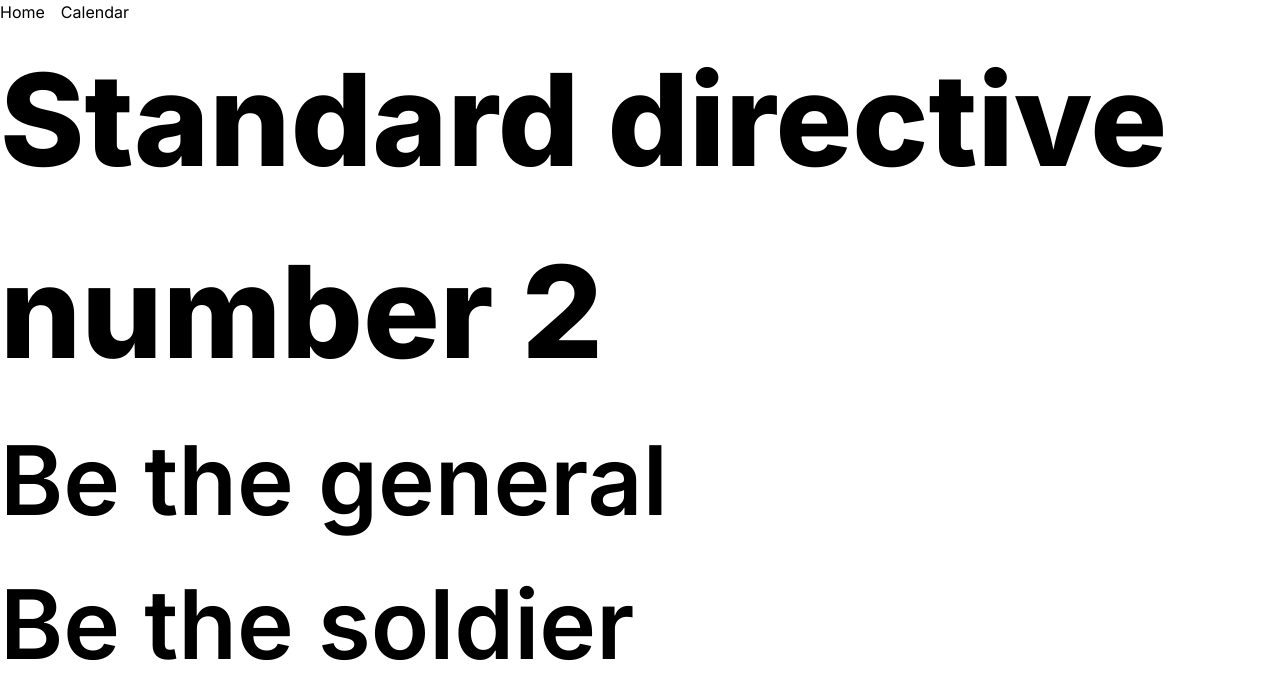
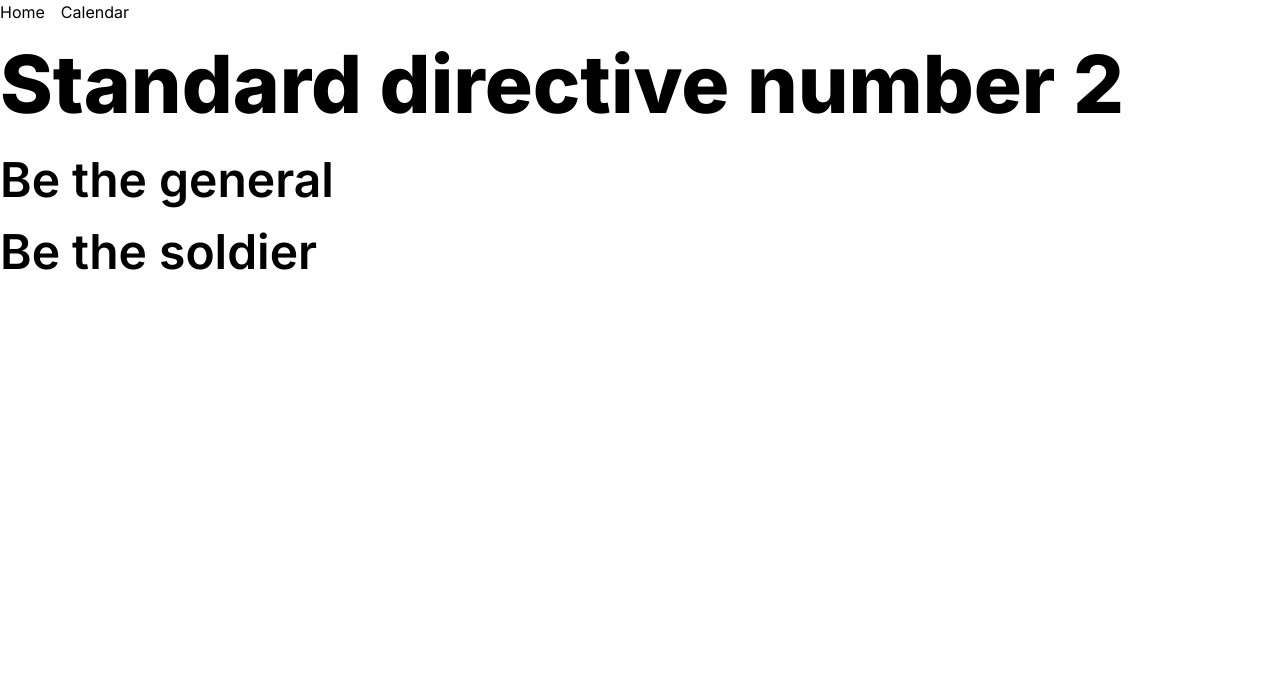
Before and after one commit to aitor-i/standard-directive-n2-web, a Next.js app: page / in a window 1280 px wide. Shown: the top 698 px of the page. Built offline with nearby package versions, Linux system fonts and the light colour scheme.

Commit message:
UPDATE - Global styles

```diff
--- a/src/app/globals.css
+++ b/src/app/globals.css
@@ -9,6 +9,17 @@
 
   --background-color: #ffffff;
   --black: #020202;
+  --stdGreen: "#52A842";
+  --stdLimeGreen: "#62C656";
+  --stdRichBlack: "#1A202C";
+  --stdSteelBlue: "#475569";
+  --stdLightCoral: "#F56565";
+  --stdSteelBlue2: "#3182CE";
+  --stdMediumPurple: "#805AD5";
+  --stdYellow: "#F6E05E";
+  --stdTurquoise: "#4FD1C5";
+  --stdSlateGray: "#E5E5E5";
+
 }
 
 /* @media (prefers-color-scheme: dark) {
@@ -28,12 +39,12 @@ body {
 }
 
 h1 {
-  font-size: 8rem;
+  font-size: 5rem;
   font-weight: 800;
 }
 
 h2 {
-  font-size: 6rem;
+  font-size: 3rem;
   font-weight: 600;
 }
 
```
